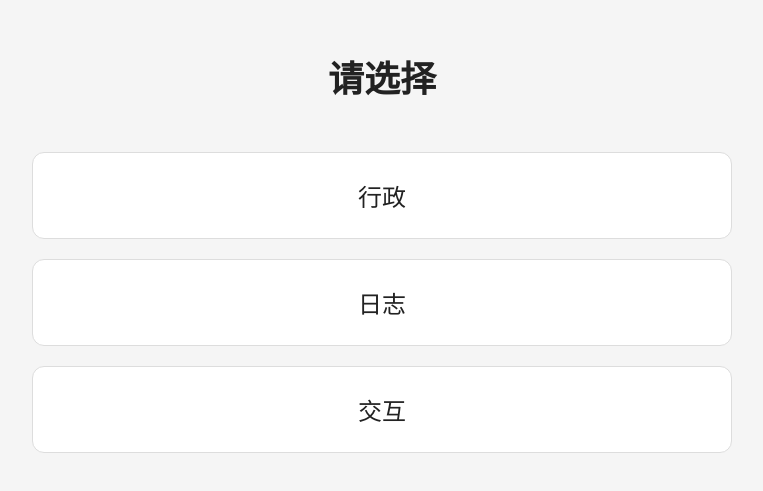
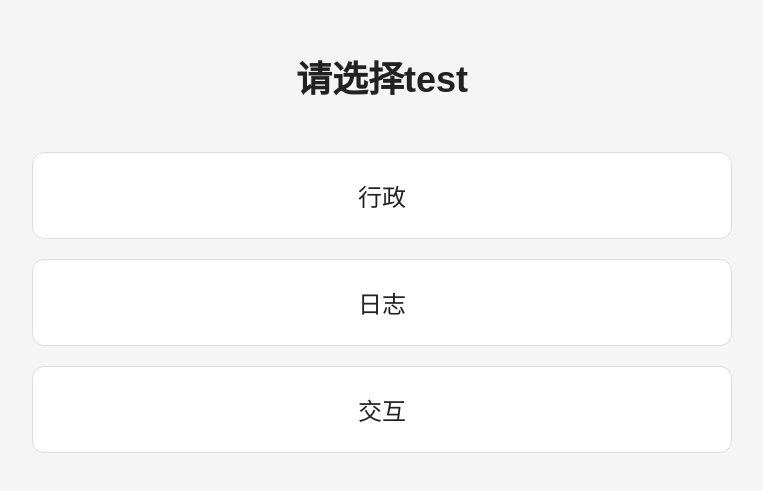
Before and after one commit to Ertion/Personal_webpage_zgj20051011, a plain HTML site: page index.html in a window 1280 px wide. Shown: the part 161-652 px from the top of the page, without its empty margins (258-1021 px from the left). Drawn offline with Linux system fonts and the light colour scheme.

Commit message:
Update index.html

```diff
--- a/index.html
+++ b/index.html
@@ -3,7 +3,7 @@
 <head>
     <meta charset="UTF-8">
     <meta name="viewport" content="width=device-width, initial-scale=1.0">
-    <title>zgj20051011test</title>
+    <title>zgj20051011</title>
 
     <style>
         * {
@@ -68,7 +68,7 @@
 
 <div class="container">
 
-    <h1>请选择</h1>
+    <h1>请选择test</h1>
 
     <div class="menu">
 
```
